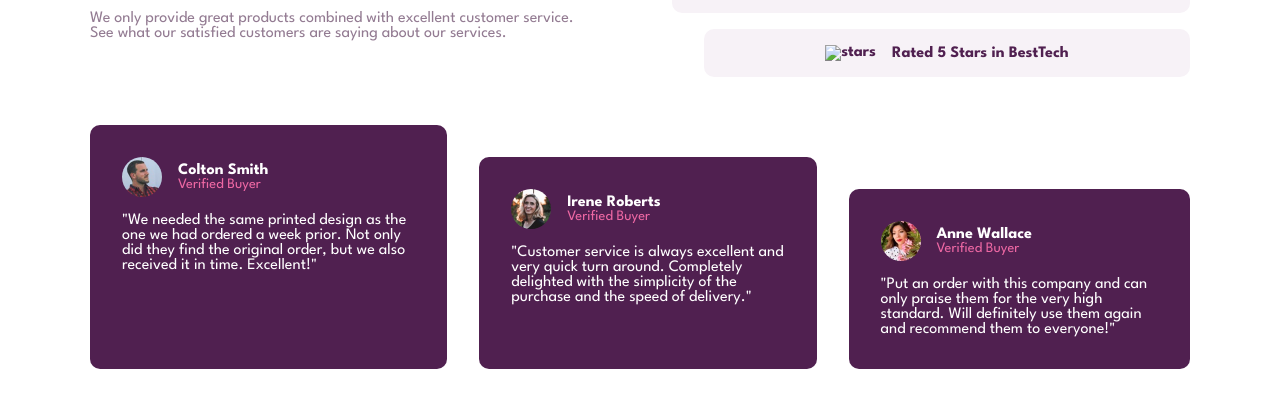
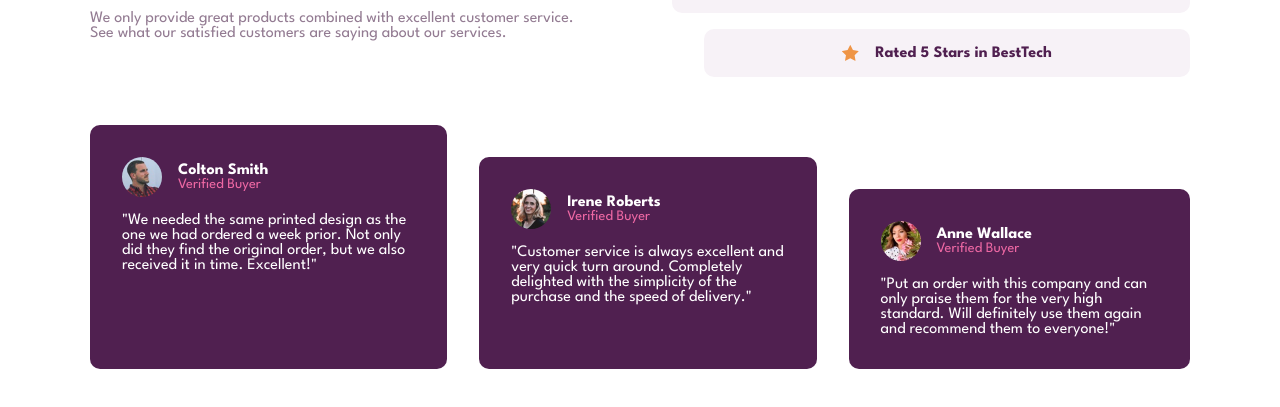
Before and after one commit to DyaC-703/social-section, a plain HTML site: page index.html in a window 1280 px wide. Shown: the part 265-672 px from the top of the page. Drawn offline with Linux system fonts and the light colour scheme; the site is published under a folder, as on GitHub Pages, so addresses that start at the root find nothing.

Commit message:
Update index.html

```diff
--- a/index.html
+++ b/index.html
@@ -17,7 +17,7 @@
       <div class="ratings">
         <div class="rating-card"><img src="./images/icon-star.svg" alt="stars" /> Rated 5 Stars in Reviews</div>
         <div class="rating-card"><img src="./images/icon-star.svg" alt="stars" /> Rated 5 Stars in Report Guru</div>
-        <div class="rating-card"><img src="/images/icon-star.svg" alt="stars" /> Rated 5 Stars in BestTech</div>
+        <div class="rating-card"><img src="./images/icon-star.svg" alt="stars" /> Rated 5 Stars in BestTech</div>
       </div>
     </section>
 
```
